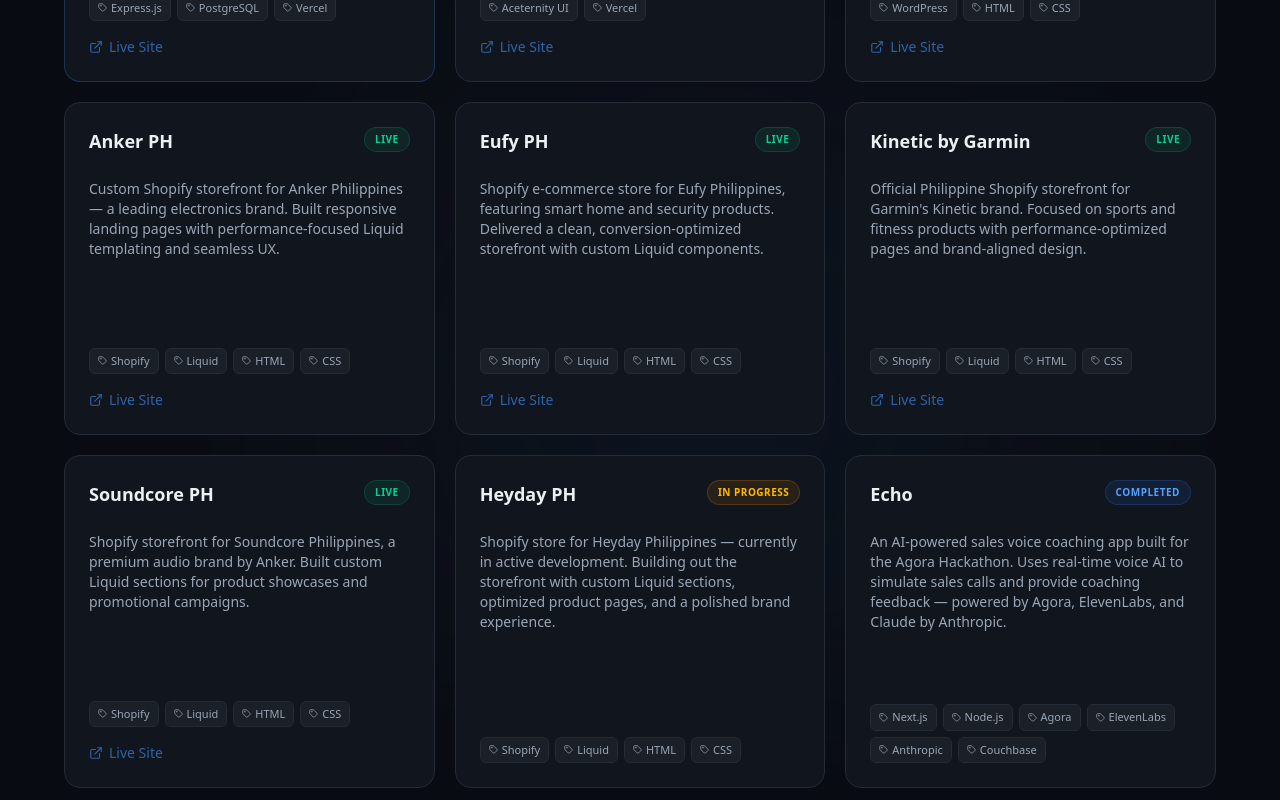
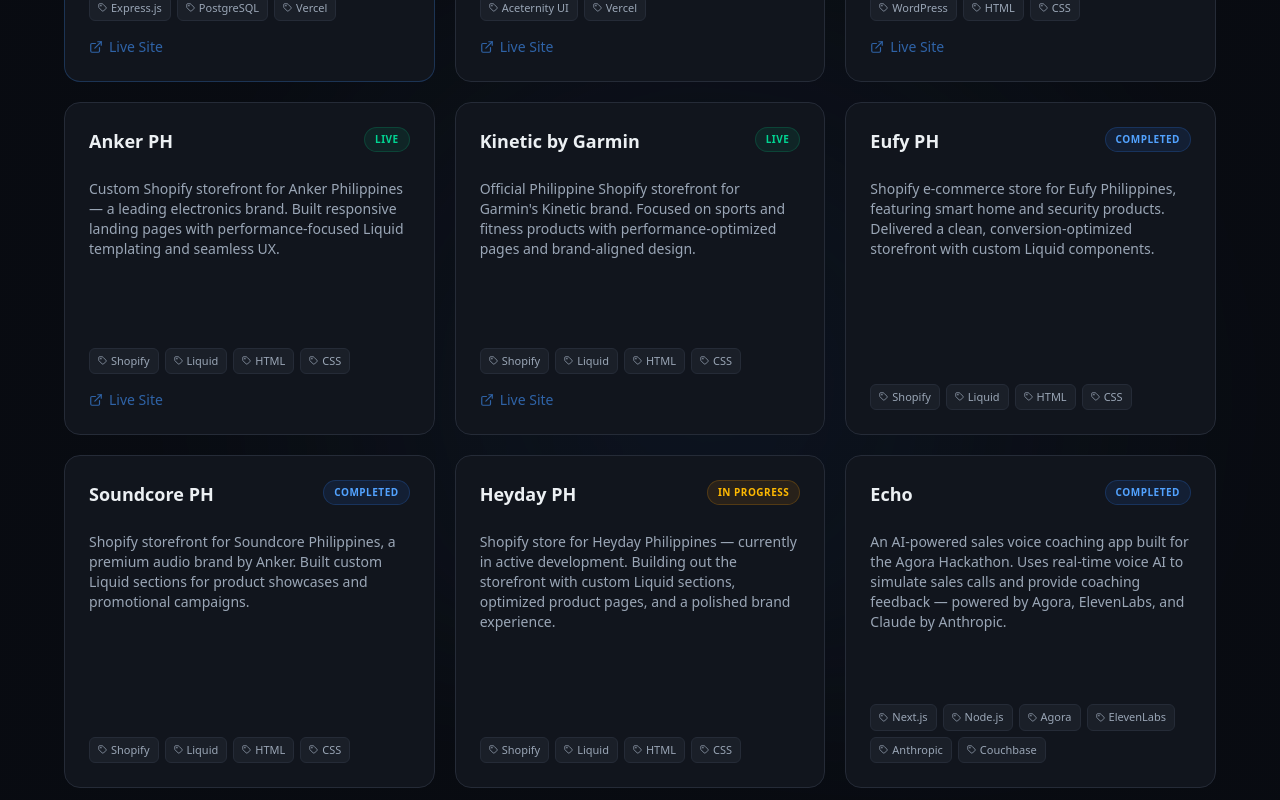
Before and after one commit to RyanPalomo/ryan-portfolio, a Next.js app: page /projects in a window 1280 px wide. Shown: the part 560-1360 px from the top of the page. Built offline with nearby package versions, Linux system fonts and the light colour scheme.

Commit message:
project state update

```diff
--- a/components/sections/projects.tsx
+++ b/components/sections/projects.tsx
@@ -42,15 +42,6 @@
     featured: false,
   },
   {
-    name: "Eufy PH",
-    description:
-      "Shopify e-commerce store for Eufy Philippines, featuring smart home and security products. Delivered a clean, conversion-optimized storefront with custom Liquid components.",
-    tech: ["Shopify", "Liquid", "HTML", "CSS"],
-    live: "https://eufy.ph/",
-    status: "Live",
-    featured: false,
-  },
-  {
     name: "Kinetic by Garmin",
     description:
       "Official Philippine Shopify storefront for Garmin's Kinetic brand. Focused on sports and fitness products with performance-optimized pages and brand-aligned design.",
@@ -60,12 +51,21 @@
     featured: false,
   },
   {
+    name: "Eufy PH",
+    description:
+      "Shopify e-commerce store for Eufy Philippines, featuring smart home and security products. Delivered a clean, conversion-optimized storefront with custom Liquid components.",
+    tech: ["Shopify", "Liquid", "HTML", "CSS"],
+    live: null,
+    status: "Completed",
+    featured: false,
+  },
+  {
     name: "Soundcore PH",
     description:
       "Shopify storefront for Soundcore Philippines, a premium audio brand by Anker. Built custom Liquid sections for product showcases and promotional campaigns.",
     tech: ["Shopify", "Liquid", "HTML", "CSS"],
-    live: "https://soundcore.ph/",
-    status: "Live",
+    live: null,
+    status: "Completed",
     featured: false,
   },
   {
```
